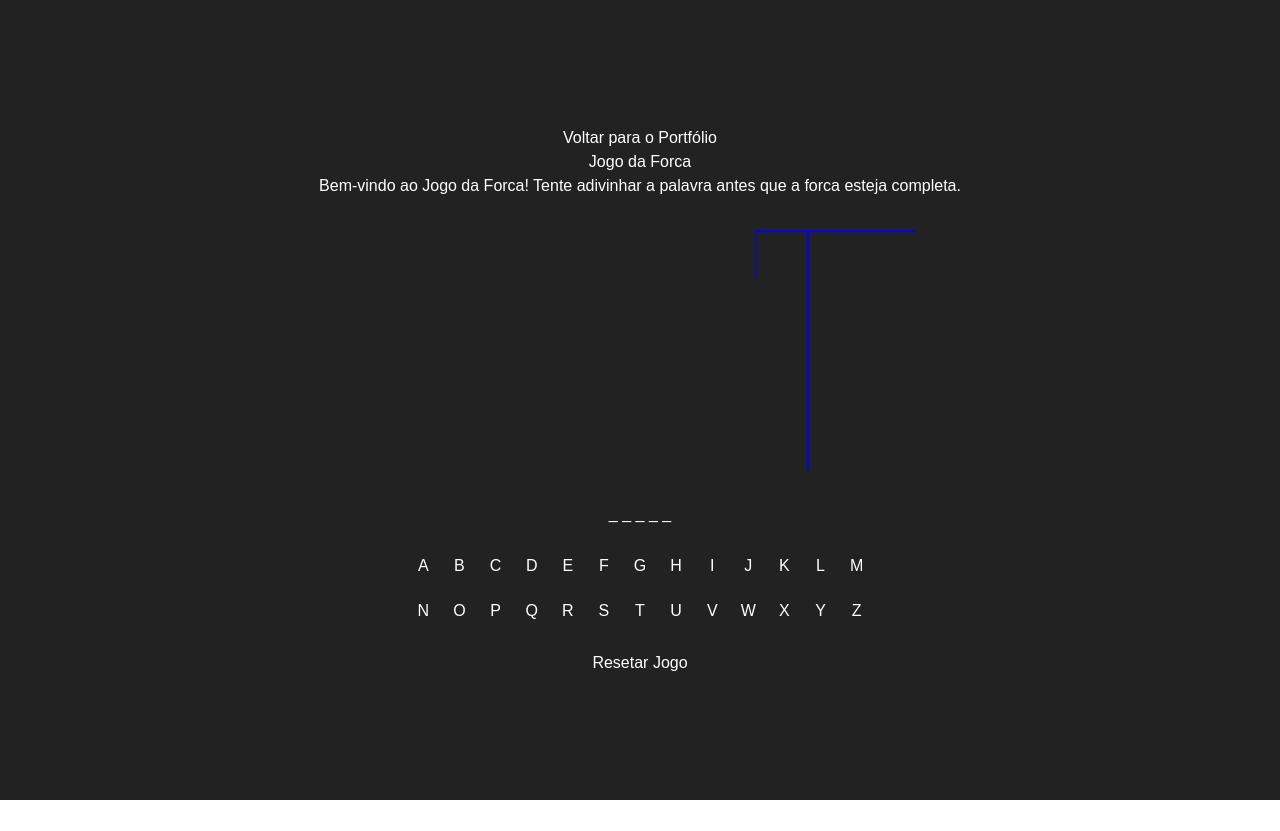
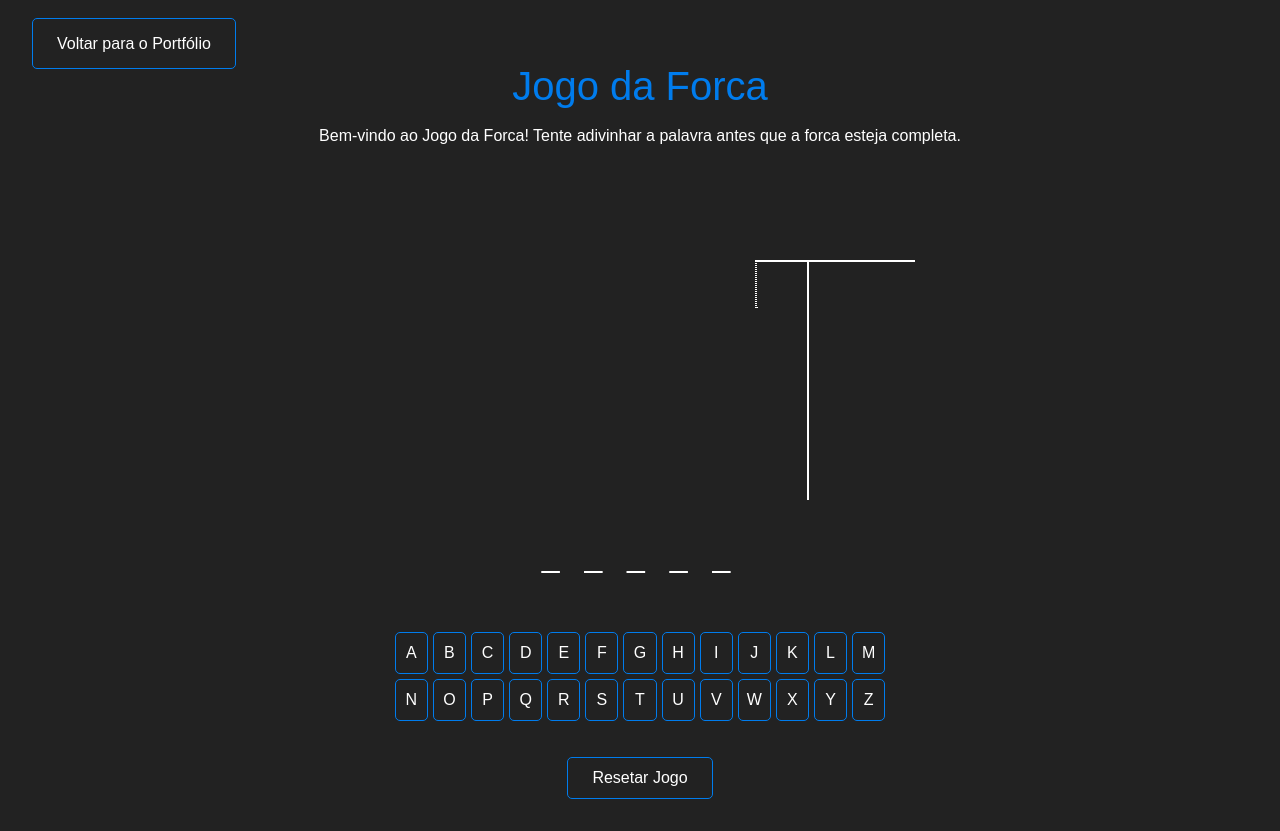
Before and after one commit to Guithentges/meu-site, a Next.js app: page /jogo_forca in a window 1280 px wide. Before the commit the page ends 800 px from the top, so only its background shows below. Built offline with nearby package versions, Linux system fonts and the light colour scheme.

Commit message:
Estilizando css

```diff
--- a/app/globals.css
+++ b/app/globals.css
@@ -391,26 +391,46 @@ header{
 }
 
 
-
-.jogo-forca-container {
+/*estilos do jogo da forca*/
+.forca-main {
   width: 100%;
   min-height: 100vh;
+  background-color: var(--primary-color);
+  padding: 2rem;
+}
+.forca-header {
+  text-align: center;
+  & h1 {
+    font-size: 2.5rem;
+    margin-bottom: 0.5rem;
+    color: var(--terciary-color);
+  }
+}
+.forca-container {
   display: flex;
   flex-direction: column;
   align-items: center;
   justify-content: center;
-  background-color: var(--primary-color);
-  padding: 2rem;
+  margin-top: 5rem;
 }
-.letra-input {
-    background-color: #f0f0f0;
-    width: 3rem;
-    color: #222;
+.palavra-chave{
+    font-size: 2rem;
+    letter-spacing: 0.5rem;
+    margin-bottom: 2rem;
+    color: var(--scondary-color);
   }
 .mensagem {
-    margin-top: 1rem;
-    font-size: 1.2rem;
+    margin-top: 2rem;
+    margin-bottom: 2rem;
+    border: 1px solid var(--scondary-color);
+    padding: 1rem 2rem;
+    border-radius: 5px;
+    font-size: 1.1rem;
     color: var(--terciary-color);
+    transition: all 500ms ease;
+  }
+  .mensagem:hover {
+    transform: scale(1.3);
   }
 .teclado {
   display: grid;
@@ -424,13 +444,26 @@ header{
   padding: 8px;
   font-size: 16px;
   cursor: pointer;
+  border: 1px solid var(--terciary-color);
+  border-radius: 5px;
+  transition: all 300ms ease;
+}
+.tecla:hover {
+  background: var(--terciary-color);
+  color: var(--primary-color);
+  transform: scale(1.1);
 }
 
 .tecla.desativada {
   background: #ccc;
+  border: none;
   color: #666;
   cursor: not-allowed;
   opacity: 0.5;
+}
+.erros span{
+  color: var(--terciary-color);
+  font-weight: bold;
 }
 .forca{
   position: relative;
@@ -445,14 +478,14 @@ header{
 .poste{
   width: 1px;
   height: 15rem;
-  border: 1px solid blue;
+  border: 1px solid var(--scondary-color);
   margin-left: 15rem;
 }
 .barra-horizontal{
   position: absolute;
   width: 10rem;
   height: 1px;
-  border: 1px solid blue;
+  border: 1px solid var(--scondary-color);
   top: 0px;
   left: 17.5rem;
 }
@@ -460,7 +493,7 @@ header{
   position: absolute;
   width: 1px;
   height: 3rem;
-  border: 1px dotted blue;
+  border: 1px dotted var(--scondary-color);
   top: 0px;
   left: 17.5rem;
 }
@@ -468,7 +501,7 @@ header{
   position: absolute;
   width: 3rem;
   height: 3rem;
-  border: 1px solid blue;
+  border: 1px solid var(--terciary-color);
   border-radius: 50%;
   top: 3rem;
   left: 16rem;
@@ -477,7 +510,7 @@ header{
   position: absolute;
   width: 1px;
   height: 5rem;
-  border: 1px solid blue;
+  border: 1px solid var(--terciary-color);
   top: 6rem;
   left: 17.5rem;
 }
@@ -485,7 +518,7 @@ header{
   position: absolute;
   width: 1px;
   height: 4rem;
-  border: 1px solid blue;
+  border: 1px solid var(--terciary-color);
   top: 7rem;
   left: 17.5rem;
   transform: rotate(-45deg);
@@ -495,7 +528,7 @@ header{
   position: absolute;
   width: 1px;
   height: 4rem;
-  border: 1px solid blue;
+  border: 1px solid var(--terciary-color);
   top: 7rem;
   left: 17.5rem;
   transform: rotate(45deg);
@@ -505,7 +538,7 @@ header{
   position: absolute;
   width: 1px;
   height: 4rem;
-  border: 1px solid blue;
+  border: 1px solid var(--terciary-color);
   top: 11rem;
   left: 17.5rem;
   transform: rotate(-30deg);
@@ -515,9 +548,34 @@ header{
   position: absolute;
   width: 1px;
   height: 4rem;
-  border: 1px solid blue;
+  border: 1px solid var(--terciary-color);
   top: 11rem;
   left: 17.5rem;
   transform: rotate(30deg);
   transform-origin: top;
 }
+.reset {
+  margin-top: 1rem;
+  border: 1px solid var(--terciary-color);
+  padding: 0.5rem 1.5rem;
+  color: var(--scondary-color);
+  border-radius: 5px;
+  transition: all 500ms ease;
+}
+.reset:hover {
+  color: var(--terciary-color);
+  cursor: pointer;
+  transform: scale(1.2);
+}
+.voltar{
+  border: 1px solid var(--terciary-color);
+  border-radius: 5px;
+  width: fit-content;
+  padding: 1rem 1.5rem;
+  transition: all 500ms ease;
+}
+.voltar:hover {
+  color: var(--terciary-color);
+  cursor: pointer;
+  transform: scale(1.5);
+}
--- a/app/jogo_forca/page.js
+++ b/app/jogo_forca/page.js
@@ -34,14 +34,14 @@ export default function JogoForca() {
         if (prev.includes(letter)) return prev;
         const novos = [...prev, letter];
         const venceu = palavra.split("").every(l => novos.includes(l));
-        if (venceu) setResultado(`Parabéns, você acertou a palavra: ${palavra}`);
+        if (venceu) setResultado(`Parabéns, você acertou a palavra: `);
         return novos;
       });
     } else {
       setErros(prev => {
         if (prev.includes(letter)) return prev;
         const novos = [...prev, letter];
-        if (novos.length >= 6) setResultado(`Você perdeu! A palavra era: ${palavra}`);
+        if (novos.length >= 6) setResultado(`Você perdeu! A palavra era: `);
         return novos;
       });
     }
@@ -70,10 +70,13 @@ export default function JogoForca() {
   }
 
   return (
-    <div className="jogo-forca-container">
-      <div><a href="./">Voltar para o Portfólio</a></div>
+    <div className="forca-main">
+      <a className="voltar" href="./">Voltar para o Portfólio</a>
+      <div className="forca-header">
         <h1>Jogo da Forca</h1>
         <p>Bem-vindo ao Jogo da Forca! Tente adivinhar a palavra antes que a forca esteja completa.</p>
+      </div>
+      <div className="forca-container">
         <div className="forca">
           <div className="poste"></div>
           <div className="barra-horizontal"></div>
@@ -88,7 +91,7 @@ export default function JogoForca() {
           </div>
         </div>
         <div className="palavra-chave">{mostrarPalavra()}</div>
-      {erros.length != 0 && (<div className="erros">Letras erradas: {erros.join(", ")}</div>)}
+        {erros.length != 0 && (<div className="erros">Letras erradas: <span>{erros.join(", ")}</span></div>)}
 
         {!resultado && (
           <div className="teclado">
@@ -108,9 +111,10 @@ export default function JogoForca() {
           </div>
         )}
 
-      {resultado && <div className="mensagem">{resultado}</div>}
+        {resultado && <div className="mensagem">{resultado} <span>{palavra}</span></div>}
 
-      <button onClick={reset}>Resetar Jogo</button>
+        <button className="reset" onClick={reset}>Resetar Jogo</button>
+      </div>
     </div>
   );
 }
```
Lines whose indentation alone changed are shown as unchanged.
